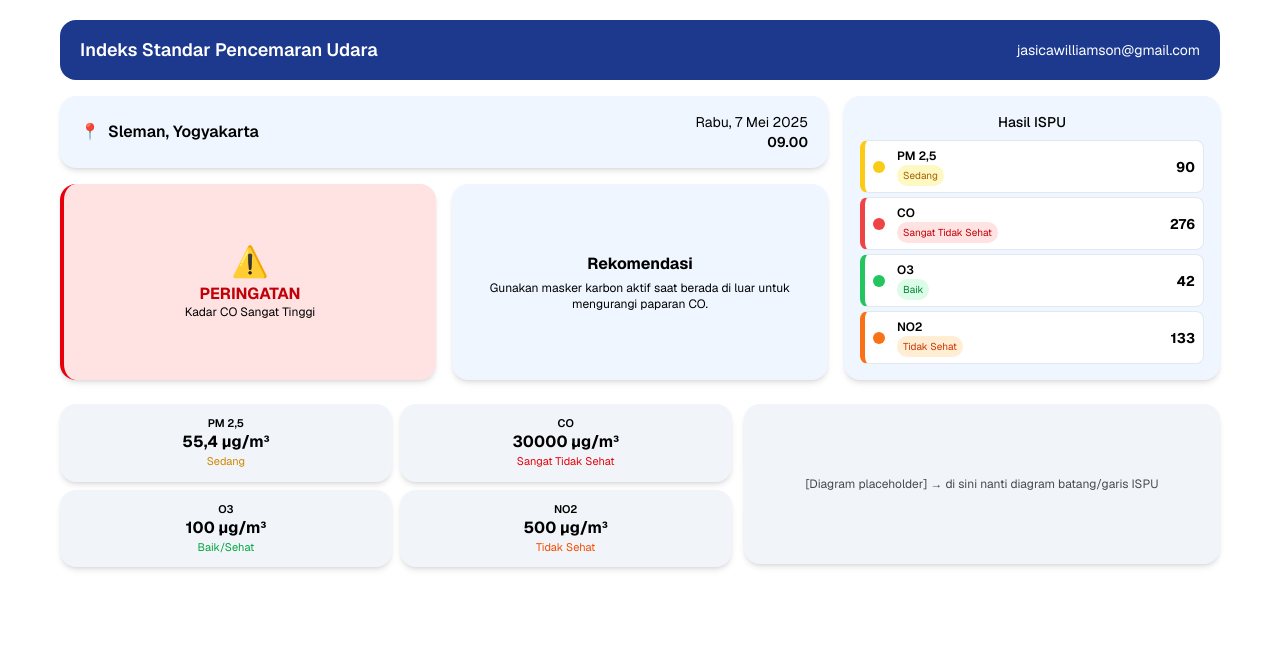
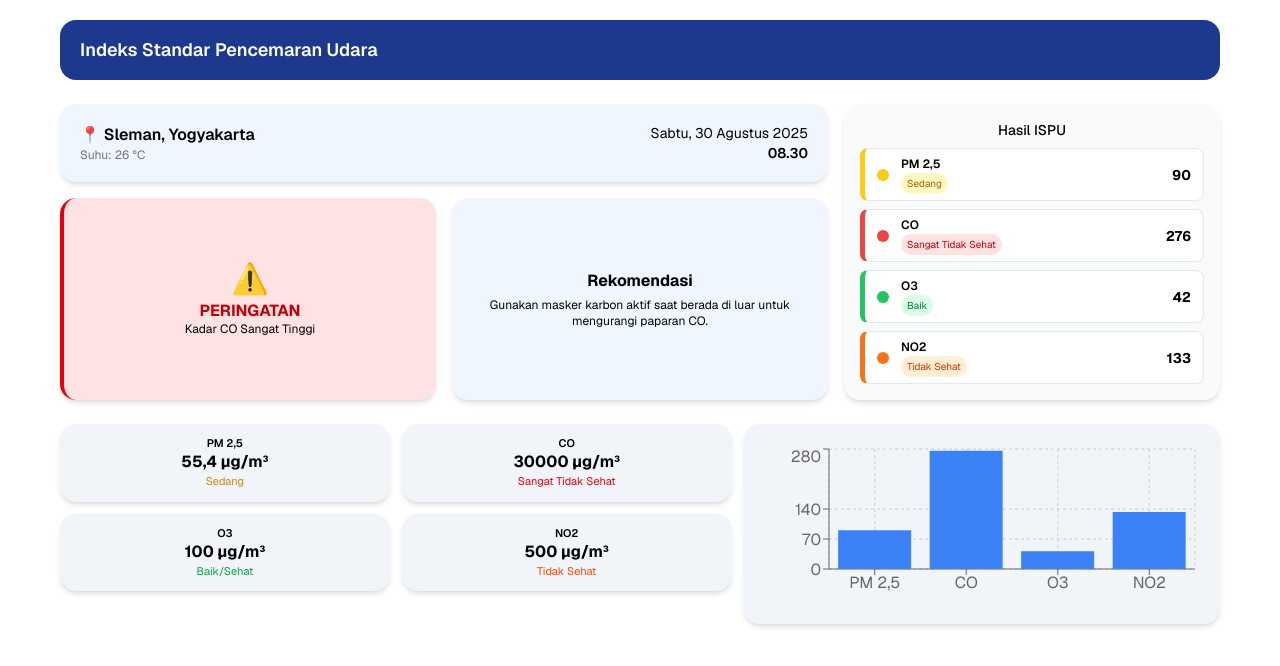
Before and after one commit to varick8/Capstone-07, a Next.js app in the folder frontend/: page /dashboard in a window 1280 px wide. Shown: the top 666 px of the page. Built offline with nearby package versions, Linux system fonts and the light colour scheme.

Commit message:
fe login page and fixed dashboard detail

```diff
--- a/frontend/package.json
+++ b/frontend/package.json
@@ -10,8 +10,11 @@
   },
   "dependencies": {
     "next": "15.3.3",
+    "next-auth": "^4.24.11",
     "react": "^19.0.0",
-    "react-dom": "^19.0.0"
+    "react-dom": "^19.0.0",
+    "react-icons": "^5.5.0",
+    "recharts": "^3.1.2"
   },
   "devDependencies": {
     "@eslint/eslintrc": "^3",
--- a/frontend/src/app/dashboard/page.tsx
+++ b/frontend/src/app/dashboard/page.tsx
@@ -1,82 +1,207 @@
-import React from "react";
+"use client";
+
+import React, { useEffect, useState } from "react";
+import { useRouter } from "next/navigation";
+import {
+  BarChart,
+  Bar,
+  XAxis,
+  YAxis,
+  Tooltip,
+  ResponsiveContainer,
+  CartesianGrid,
+} from "recharts";
 
 // Komponen Card sederhana
-function Card({ children, className = "" }: { children: React.ReactNode; className?: string }) {
+function Card({
+  children,
+  className = "",
+  onClick,
+}: {
+  children: React.ReactNode;
+  className?: string;
+  onClick?: () => void;
+}) {
   return (
-    <div className={`rounded-2xl shadow-md bg-blue-50 text-black ${className}`}>{children}</div>
+       <div
+      role={onClick ? "button" : undefined}
+      tabIndex={onClick ? 0 : undefined}
+      onClick={onClick}
+      onKeyDown={
+        onClick
+          ? (e) => {
+              if (e.key === "Enter" || e.key === " ") onClick();
+            }
+          : undefined
+      }
+      className={`rounded-2xl shadow-md bg-blue-50 text-black transition
+        ${onClick ? "cursor-pointer hover:scale-[1.02] hover:shadow-lg active:scale-[0.99]" : ""}
+        ${className}`}
+    >
+      {children}
+    </div>
   );
 }
 
 // Mapping kategori ISPU → warna/label
 function categoryOf(v: number) {
-  if (v <= 50) return { label: "Baik", dot: "#22c55e", chip: "bg-green-100 text-green-700" };
-  if (v <= 100) return { label: "Sedang", dot: "#facc15", chip: "bg-yellow-100 text-yellow-700" };
-  if (v <= 199) return { label: "Tidak Sehat", dot: "#f97316", chip: "bg-orange-100 text-orange-700" };
-  if (v <= 299) return { label: "Sangat Tidak Sehat", dot: "#ef4444", chip: "bg-red-100 text-red-700" };
-  return { label: "Berbahaya", dot: "#6b21a8", chip: "bg-purple-100 text-purple-700" };
+  if (v <= 50)
+    return {
+      label: "Baik",
+      dot: "#22c55e",
+      chip: "bg-green-100 text-green-700",
+    };
+  if (v <= 100)
+    return {
+      label: "Sedang",
+      dot: "#facc15",
+      chip: "bg-yellow-100 text-yellow-700",
+    };
+  if (v <= 199)
+    return {
+      label: "Tidak Sehat",
+      dot: "#f97316",
+      chip: "bg-orange-100 text-orange-700",
+    };
+  if (v <= 299)
+    return {
+      label: "Sangat Tidak Sehat",
+      dot: "#ef4444",
+      chip: "bg-red-100 text-red-700",
+    };
+  return {
+    label: "Berbahaya",
+    dot: "#6b21a8",
+    chip: "bg-purple-100 text-purple-700",
+  };
 }
 
 export default function AirQualityDashboard() {
+  const router = useRouter();
+  const [userEmail, setUserEmail] = useState<string | null>(null);
+  const [currentDate, setCurrentDate] = useState("");
+  const [currentTime, setCurrentTime] = useState("");
+  const [temperature, setTemperature] = useState("26 °C"); // default suhu Yogyakarta
+
+  useEffect(() => {
+    // Ambil email dari localStorage
+    const email = localStorage.getItem("userEmail");
+    setUserEmail(email);
+
+    // Format tanggal & jam realtime
+    const now = new Date();
+    const tanggal = now.toLocaleDateString("id-ID", {
+      weekday: "long",
+      day: "numeric",
+      month: "long",
+      year: "numeric",
+    });
+    const jam = now.toLocaleTimeString("id-ID", {
+      hour: "2-digit",
+      minute: "2-digit",
+    });
+
+    setCurrentDate(tanggal);
+    setCurrentTime(jam);
+
+    // TODO: fetch suhu real dari API cuaca
+    setTemperature("26 °C");
+  }, []);
+
   // ISPU per polutan
   const ispuData = [
     { name: "PM 2,5", value: 90.4 },
     { name: "CO", value: 275.7 },
     { name: "O3", value: 41.67 },
     { name: "NO2", value: 132.94 },
+
   ];
 
   // Data polutan (dengan satuan & status)
   const detailedData = [
-    { name: "PM 2,5", value: "55,4 µg/m³", status: "Sedang", statusColor: "text-yellow-600" },
-    { name: "CO", value: "30000 µg/m³", status: "Sangat Tidak Sehat", statusColor: "text-red-600" },
-    { name: "O3", value: "100 µg/m³", status: "Baik/Sehat", statusColor: "text-green-600" },
-    { name: "NO2", value: "500 µg/m³", status: "Tidak Sehat", statusColor: "text-orange-600" },
+    {
+      name: "PM 2,5",
+      value: "55,4 µg/m³",
+      status: "Sedang",
+      statusColor: "text-yellow-600",
+    },
+    {
+      name: "CO",
+      value: "30000 µg/m³",
+      status: "Sangat Tidak Sehat",
+      statusColor: "text-red-600",
+    },
+    {
+      name: "O3",
+      value: "100 µg/m³",
+      status: "Baik/Sehat",
+      statusColor: "text-green-600",
+    },
+    {
+      name: "NO2",
+      value: "500 µg/m³",
+      status: "Tidak Sehat",
+      statusColor: "text-orange-600",
+    },
   ];
+
+   // helper redirect ke halaman detail dengan query param
+  const goToDetail = (polutan: string) => {
+    router.push(`/detailISPU?polutan=${encodeURIComponent(polutan)}`);
+  };
 
   return (
     <div className="min-h-screen bg-white font-sans text-black">
       <div className="max-w-[1200px] mx-auto p-5">
         {/* Header */}
-        <div className="flex justify-between items-center bg-blue-900 text-white rounded-2xl px-5 py-4 mb-4">
-          <h1 className="text-lg font-semibold">Indeks Standar Pencemaran Udara</h1>
-          <p className="text-sm">jasicawilliamson@gmail.com</p>
+        <div className="flex justify-between items-start bg-blue-900 text-white rounded-2xl px-5 py-4 mb-6">
+          <div>
+            <h1 className="text-lg font-semibold">
+              Indeks Standar Pencemaran Udara
+            </h1>
+          </div>
+          {userEmail && (
+            <div className="text-sm font-medium mt-1">{userEmail}</div>
+          )}
         </div>
 
         {/* Grid 3 kolom 2 baris */}
         <div className="grid grid-cols-3 grid-rows-[60px,1fr] gap-4 mb-6">
-        {/* Location & Date (col-span-2, row-1) */}
+          {/* Location & Date */}
           <Card className="col-span-2 flex justify-between items-center bg-blue-50 px-5 py-2">
-          <div className="flex items-center gap-2">
-            <span className="text-blue-600">📍</span>
-            <span className="font-semibold">Sleman, Yogyakarta</span>
+            <div className="flex flex-col">
+              <span className="font-semibold">📍 Sleman, Yogyakarta</span>
+              <span className="text-xs text-gray-500">
+                Suhu: {temperature}
+              </span>
             </div>
             <div className="text-right text-sm">
-            <p>Rabu, 7 Mei 2025</p>
-            <p className="font-semibold">09.00</p>
+              <p>{currentDate}</p>
+              <p className="font-semibold">{currentTime}</p>
             </div>
           </Card>
 
-       {/* Hasil ISPU (col-3, span 2 rows) */}
-      <Card className="row-span-2 p-4 bg-grey/80">
+           {/* Hasil ISPU — tiap item clickable + hover */}
+          <Card className="row-span-2 p-4 bg-gray-50">
             <p className="font-medium text-sm text-center mb-2">Hasil ISPU</p>
-        <div className="space-y-1">
+            <div className="space-y-2">
               {ispuData.map((row, i) => {
                 const cat = categoryOf(row.value);
                 return (
                   <div
                     key={i}
-                className="flex items-center justify-between rounded-lg border border-slate-200 bg-white px-2 py-2 hover:shadow-sm"
+                    onClick={() => goToDetail(row.name)}
+                    className="flex items-center justify-between rounded-lg border border-slate-200 bg-white px-3 py-2 hover:bg-slate-100 hover:shadow-md transition cursor-pointer active:scale-[0.99]"
                     style={{ borderLeftWidth: 5, borderLeftColor: cat.dot }}
                   >
                     <div className="flex items-center gap-3">
                       <Dot color={cat.dot} />
                       <div className="leading-tight">
                         <p className="text-[12px] font-semibold">{row.name}</p>
-                    <span className={`text-[10px] px-1.5 py-1 rounded-full ${cat.chip}`}>
-                      {cat.label}
-                    </span>
+                        <span className={`text-[10px] px-1.5 py-1 rounded-full ${cat.chip}`}>{cat.label}</span>
                       </div>
                     </div>
+
                     <div className="text-sm font-bold">{Math.round(row.value)}</div>
                   </div>
                 );
@@ -84,35 +209,35 @@ export default function AirQualityDashboard() {
             </div>
           </Card>
 
-
-        {/* Peringatan (col-1, row-2) */}
+          {/* Peringatan */}
           <Card className="flex flex-col items-center justify-center bg-red-100 border-l-4 border-red-600 py-5 min-h-[180px]">
             <div className="text-red-600 text-3xl mb-1">⚠️</div>
             <p className="font-bold text-red-700 leading-tight">PERINGATAN</p>
             <p className="text-xs">Kadar CO Sangat Tinggi</p>
           </Card>
 
-        {/* Rekomendasi (col-2, row-2) */}
+          {/* Rekomendasi */}
           <Card className="flex items-center justify-center py-6 min-h-[120px]">
-          <div className="text-center px-3">
+            <div className="text-center px-5">
               <p className="font-bold mb-1">Rekomendasi</p>
               <p className="text-xs">
-              Gunakan masker karbon aktif saat berada di luar untuk mengurangi paparan CO.
+                Gunakan masker karbon aktif saat berada di luar untuk
+                mengurangi paparan CO.
               </p>
             </div>
           </Card>
         </div>
 
-
-       {/* Baris berikutnya: Data polutan + Diagram */}
+        {/* Data polutan + Diagram */}
         <div className="grid grid-cols-12 gap-3">
-        {/* Data polutan */}
+          {/* Data polutan clickable */}
           <div className="col-span-7">
-          <div className="grid grid-cols-2 gap-2">
+            <div className="grid grid-cols-2 gap-3">
               {detailedData.map((item, idx) => (
                 <Card
                   key={idx}
-                className="p-3 text-center bg-slate-100"
+                  onClick={() => goToDetail(item.name)}
+                  className="p-3 text-center bg-slate-100 hover:bg-slate-200 hover:shadow-md transition cursor-pointer active:scale-[0.99]"
                 >
                   <p className="text-[11px] font-semibold leading-snug">{item.name}</p>
                   <p className="text-base font-bold leading-snug">{item.value}</p>
@@ -122,12 +247,17 @@ export default function AirQualityDashboard() {
             </div>
           </div>
 
-
            {/* Diagram */}
-          <Card className="col-span-5 px-5 py-6 bg-slate-100 h-40 flex items-center justify-center">
-            <p className="text-xs opacity-70">
-              [Diagram placeholder] → di sini nanti diagram batang/garis ISPU
-            </p>
+          <Card className="col-span-5 px-5 py-5 bg-slate-100 h-50 flex items-center justify-center">
+            <ResponsiveContainer width="100%" height="100%">
+              <BarChart data={ispuData}>
+                <CartesianGrid strokeDasharray="3 3" />
+                <XAxis dataKey="name" />
+                <YAxis />
+                <Tooltip />
+                <Bar dataKey="value" fill="#3b82f6" />
+              </BarChart>
+            </ResponsiveContainer>
           </Card>
         </div>
       </div>
@@ -137,5 +267,10 @@ export default function AirQualityDashboard() {
 
 // Komponen titik warna kecil
 function Dot({ color }: { color: string }) {
-  return <span className="inline-block w-3 h-3 rounded-full" style={{ backgroundColor: color }} />;
+  return (
+    <span
+      className="inline-block w-3 h-3 rounded-full"
+      style={{ backgroundColor: color }}
+    />
+  );
 }
--- a/frontend/src/app/detailISPU/page.tsx
+++ b/frontend/src/app/detailISPU/page.tsx
@@ -1,4 +1,7 @@
-import React from "react";
+"use client";
+import React, { useEffect, useState } from "react";
+import { useRouter } from "next/navigation";
+import { IoArrowBack } from "react-icons/io5"; // ikon back
 
 // Komponen Card sederhana
 function Card({ children, className = "" }: { children: React.ReactNode; className?: string }) {
@@ -10,6 +13,15 @@ function Card({ children, className = "" }: { children: React.ReactNode; classNa
 }
 
 export default function AirQualityDetailPage() {
+  const router = useRouter();
+  const [userEmail, setUserEmail] = useState<string | null>(null);
+
+  useEffect(() => {
+    // Ambil email dari localStorage
+    const email = localStorage.getItem("userEmail");
+    setUserEmail(email);
+  }, []);
+
   // Data spesifik untuk polutan CO
   const pollutant = {
     name: "CO (Carbon Monoksida)",
@@ -29,11 +41,21 @@ export default function AirQualityDetailPage() {
 
   return (
     <div className="min-h-screen bg-white font-sans text-black">
-      <div className="max-w-[1100px] mx-auto p-5">
+      <div className="max-w-[1200px] mx-auto p-5">
         {/* Header */}
-        <div className="flex justify-between items-center bg-blue-900 text-white rounded-2xl px-5 py-4 mb-4">
-          <h1 className="text-lg font-semibold">Indeks Standar Pencemaran Udara</h1>
-          <p className="text-sm">jasicawilliamson@gmail.com</p>
+        <div className="flex justify-between items-center bg-blue-900 text-white rounded-2xl px-5 py-4 mb-6">
+          <div className="flex items-center gap-3">
+            {/* Tombol Back */}
+                <button
+                    onClick={() => router.push("/dashboard")}
+                    className="p-2 rounded-full hover:bg-blue-800 transition"
+                    >
+                    <IoArrowBack size={22} />
+                </button>
+
+            <h1 className="text-lg font-semibold">Indeks Standar Pencemaran Udara</h1>
+          </div>
+          {userEmail && <div className="text-sm font-medium mt-1">{userEmail}</div>}
         </div>
 
         {/* Judul Polutan + Tanggal */}
@@ -69,7 +91,9 @@ export default function AirQualityDetailPage() {
               </div>
               <div className="flex justify-between items-center">
                 <span>Kategori</span>
-                <span className={`px-2 py-1 rounded-md ${pollutant.categoryColor} text-sm font-semibold`}>
+                <span
+                  className={`px-2 py-1 rounded-md ${pollutant.categoryColor} text-sm font-semibold`}
+                >
                   {pollutant.category}
                 </span>
               </div>
@@ -95,7 +119,9 @@ export default function AirQualityDetailPage() {
 
         {/* Diagram */}
         <Card className="p-6 h-64 flex items-center justify-center bg-slate-100">
-          <p className="text-sm opacity-70">[Diagram placeholder] → Grafik tren polutan CO</p>
+          <p className="text-sm opacity-70">
+            [Diagram placeholder] → Grafik tren polutan CO
+          </p>
         </Card>
       </div>
     </div>
```
Also changed, not shown: frontend/src/app/page.tsx (added, +78 -0 lines), 1 other file (tests, documents, lock files or other folders). Lines whose indentation alone changed are shown as unchanged.
